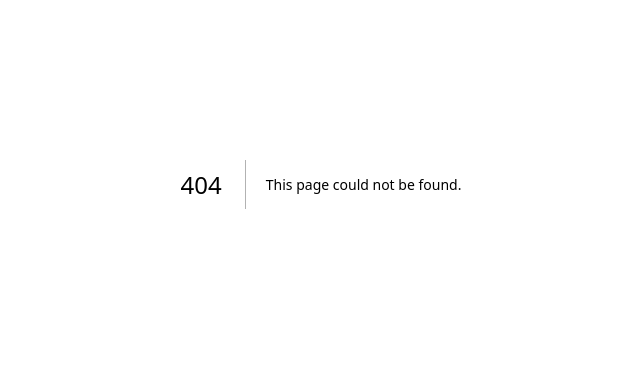
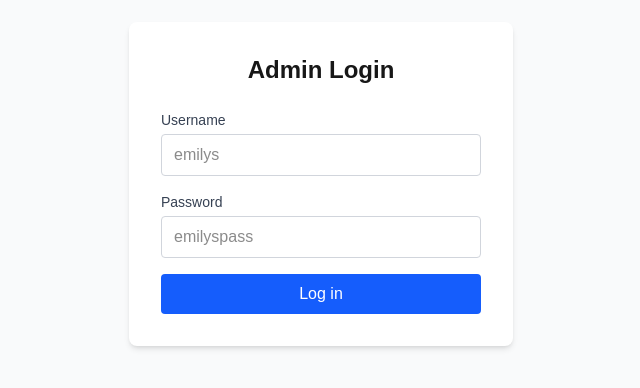
Before and after one commit to Sonukumar0009/product-admin-dashboard, a Next.js app: page /login in a window 1280 px wide. Before the commit this address had no page. Shown: the part 216-604 px from the top of the page, without its empty margins (319-959 px from the left). Built offline with nearby package versions, Linux system fonts and the light colour scheme.

Commit message:
Add axios setup, auth context, login page, and protected routes

```diff
--- a/package.json
+++ b/package.json
@@ -9,6 +9,7 @@
     "lint": "eslint"
   },
   "dependencies": {
+    "axios": "^1.20.0",
     "next": "16.3.6",
     "react": "19.2.8",
     "react-dom": "19.2.8"
--- a/src/app/layout.js
+++ b/src/app/layout.js
@@ -1,28 +1,17 @@
-import { Geist, Geist_Mono } from "next/font/google";
 import "./globals.css";
-
-const geistSans = Geist({
-  variable: "--font-geist-sans",
-  subsets: ["latin"],
-});
-
-const geistMono = Geist_Mono({
-  variable: "--font-geist-mono",
-  subsets: ["latin"],
-});
+import { AuthProvider } from "@/context/AuthContext";
 
 export const metadata = {
-  title: "Create Next App",
-  description: "Generated by create next app",
+  title: "Product Admin Dashboard",
+  description: "Manage products with DummyJSON API",
 };
 
 export default function RootLayout({ children }) {
   return (
-    <html
-      lang="en"
-      className={`${geistSans.variable} ${geistMono.variable} h-full antialiased`}
-    >
-      <body className="min-h-full flex flex-col">{children}</body>
+    <html lang="en">
+      <body>
+        <AuthProvider>{children}</AuthProvider>
+      </body>
     </html>
   );
 }
--- /dev/null
+++ b/src/app/login/page.js
@@ -0,0 +1,85 @@
+"use client";
+
+import { useState } from "react";
+import { useRouter } from "next/navigation";
+import { useAuth } from "@/context/AuthContext";
+
+export default function LoginPage() {
+  const [username, setUsername] = useState("");
+  const [password, setPassword] = useState("");
+  const [error, setError] = useState("");
+  const [submitting, setSubmitting] = useState(false); // prevents double-submit
+  const { login } = useAuth();
+  const router = useRouter();
+
+  async function handleSubmit(e) {
+    e.preventDefault();
+
+    // Guard against "Clicking Login many times quickly must not send many requests"
+    if (submitting) return;
+
+    setError("");
+    setSubmitting(true);
+
+    try {
+      await login(username, password);
+      router.push("/products");
+    } catch (err) {
+      setError(err.friendlyMessage || "Invalid username or password.");
+    } finally {
+      setSubmitting(false);
+    }
+  }
+
+  return (
+    <div className="min-h-screen flex items-center justify-center bg-gray-50 px-4">
+      <div className="w-full max-w-sm bg-white p-8 rounded-lg shadow-md">
+        <h1 className="text-2xl font-semibold mb-6 text-center">Admin Login</h1>
+
+        <form onSubmit={handleSubmit} className="space-y-4">
+          <div>
+            <label className="block text-sm font-medium text-gray-700 mb-1">
+              Username
+            </label>
+            <input
+              type="text"
+              value={username}
+              onChange={(e) => setUsername(e.target.value)}
+              required
+              className="w-full border border-gray-300 rounded px-3 py-2 focus:outline-none focus:ring-2 focus:ring-blue-500"
+              placeholder="emilys"
+            />
+          </div>
+
+          <div>
+            <label className="block text-sm font-medium text-gray-700 mb-1">
+              Password
+            </label>
+            <input
+              type="password"
+              value={password}
+              onChange={(e) => setPassword(e.target.value)}
+              required
+              className="w-full border border-gray-300 rounded px-3 py-2 focus:outline-none focus:ring-2 focus:ring-blue-500"
+              placeholder="emilyspass"
+            />
+          </div>
+
+          {error && (
+            <p className="text-red-600 text-sm bg-red-50 border border-red-200 rounded px-3 py-2">
+              {error}
+            </p>
+          )}
+
+          <button
+            type="submit"
+            disabled={submitting}
+            className="w-full bg-blue-600 text-white rounded py-2 font-medium hover:bg-blue-700 disabled:opacity-50 disabled:cursor-not-allowed transition"
+          >
+            {submitting ? "Logging in..." : "Log in"}
+          </button>
+        </form>
+      </div>
+    </div>
+  );
+}
--- /dev/null
+++ b/src/app/products/page.js
@@ -0,0 +1,21 @@
+"use client";
+
+import ProtectedRoute from "@/components/ProtectedRoute";
+import LogoutButton from "@/components/LogoutButton";
+import { useAuth } from "@/context/AuthContext";
+
+export default function ProductsPage() {
+  const { user } = useAuth();
+
+  return (
+    <ProtectedRoute>
+      <div className="p-8">
+        <div className="flex justify-between items-center mb-4">
+          <h1 className="text-xl font-semibold">Welcome, {user?.firstName}</h1>
+          <LogoutButton />
+        </div>
+        <p className="text-gray-600">Product list will go here.</p>
+      </div>
+    </ProtectedRoute>
+  );
+}
--- /dev/null
+++ b/src/components/LogoutButton.js
@@ -0,0 +1,16 @@
+"use client";
+
+import { useAuth } from "@/context/AuthContext";
+
+export default function LogoutButton() {
+  const { logout } = useAuth();
+
+  return (
+    <button
+      onClick={logout}
+      className="text-sm text-red-600 hover:text-red-800 font-medium"
+    >
+      Logout
+    </button>
+  );
+}
--- /dev/null
+++ b/src/components/ProtectedRoute.js
@@ -0,0 +1,30 @@
+"use client";
+
+import { useEffect } from "react";
+import { useRouter } from "next/navigation";
+import { useAuth } from "@/context/AuthContext";
+
+// Wrap any page that requires login with this component.
+// It checks auth state and redirects to /login if not logged in.
+export default function ProtectedRoute({ children }) {
+  const { user, loading } = useAuth();
+  const router = useRouter();
+
+  useEffect(() => {
+    if (!loading && !user) {
+      router.push("/login");
+    }
+  }, [loading, user, router]);
+
+  // While we're checking localStorage, or if there's no user yet
+  // (about to redirect), show a loader instead of flashing protected content.
+  if (loading || !user) {
+    return (
+      <div className="min-h-screen flex items-center justify-center">
+        <p className="text-gray-500">Loading...</p>
+      </div>
+    );
+  }
+
+  return children;
+}
--- /dev/null
+++ b/src/context/AuthContext.js
@@ -0,0 +1,50 @@
+"use client";
+
+import { createContext, useContext, useState, useEffect } from "react";
+import { useRouter } from "next/navigation";
+import { loginUser } from "@/lib/api/auth";
+
+const AuthContext = createContext(null);
+
+export function AuthProvider({ children }) {
+  const [user, setUser] = useState(null);
+  const [loading, setLoading] = useState(true); // true while we check localStorage on first load
+  const router = useRouter();
+
+  // On first app load, check if a token is already saved
+  // so a page refresh doesn't log the user out.
+  useEffect(() => {
+    const token = localStorage.getItem("token");
+    const savedUser = localStorage.getItem("user");
+    if (token && savedUser) {
+      setUser(JSON.parse(savedUser));
+    }
+    setLoading(false);
+  }, []);
+
+  async function login(username, password) {
+    const data = await loginUser(username, password);
+    // DummyJSON returns the token as "accessToken"
+    localStorage.setItem("token", data.accessToken);
+    localStorage.setItem("user", JSON.stringify(data));
+    setUser(data);
+  }
+
+  function logout() {
+    localStorage.removeItem("token");
+    localStorage.removeItem("user");
+    setUser(null);
+    router.push("/login");
+  }
+
+  return (
+    <AuthContext.Provider value={{ user, loading, login, logout }}>
+      {children}
+    </AuthContext.Provider>
+  );
+}
+
+// Small hook so components can just do: const { user, login, logout } = useAuth();
+export function useAuth() {
+  return useContext(AuthContext);
+}
--- /dev/null
+++ b/src/lib/api/auth.js
@@ -0,0 +1,12 @@
+import api from "@/lib/axios";
+
+// Talks to DummyJSON's login endpoint.
+// Kept in its own file so components never call axios directly —
+// this satisfies the "put API calls in separate files" rule.
+export async function loginUser(username, password) {
+  const response = await api.post("/auth/login", {
+    username,
+    password,
+  });
+  return response.data; // contains accessToken, id, username, etc.
+}
--- /dev/null
+++ b/src/lib/axios.js
@@ -0,0 +1,63 @@
+import axios from "axios";
+
+// One shared Axios instance for the whole app.
+// Every API call file will import this instead of calling axios directly.
+const api = axios.create({
+  baseURL: "https://dummyjson.com",
+  timeout: 10000, // fail fast instead of hanging forever
+});
+
+// REQUEST INTERCEPTOR
+// Runs before every request leaves the app.
+// We attach the saved login token here so we don't have to
+// manually add it in every single API call.
+api.interceptors.request.use(
+  (config) => {
+    if (typeof window !== "undefined") {
+      const token = localStorage.getItem("token");
+      if (token) {
+        config.headers.Authorization = `Bearer ${token}`;
+      }
+    }
+    return config;
+  },
+  (error) => {
+    // Something went wrong building the request itself (rare)
+    return Promise.reject(error);
+  }
+);
+
+// RESPONSE INTERCEPTOR
+// Runs after every response comes back (success or failure).
+// This is our single place to handle errors, instead of writing
+// try/catch error-handling logic in every component.
+api.interceptors.response.use(
+  (response) => response,
+  (error) => {
+    if (error.response) {
+      const status = error.response.status;
+
+      // Token expired or invalid -> force logout and send to login
+      if (status === 401) {
+        if (typeof window !== "undefined") {
+          localStorage.removeItem("token");
+          localStorage.removeItem("user");
+          window.location.href = "/login";
+        }
+      }
+
+      // Attach a clean, readable message every component can use
+      error.friendlyMessage =
+        error.response.data?.message || "Something went wrong. Please try again.";
+    } else if (error.request) {
+      // Request was sent but no response came back (network issue, API down)
+      error.friendlyMessage = "Network error. Please check your connection.";
+    } else {
+      error.friendlyMessage = "Unexpected error. Please try again.";
+    }
+
+    return Promise.reject(error);
+  }
+);
+
+export default api;
```
Also changed, not shown: 1 other file (tests, documents, lock files or other folders).
